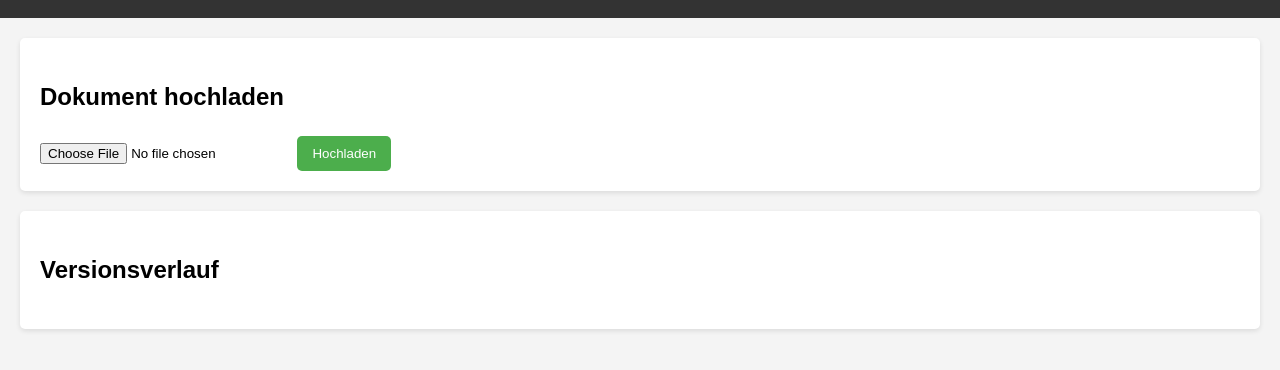
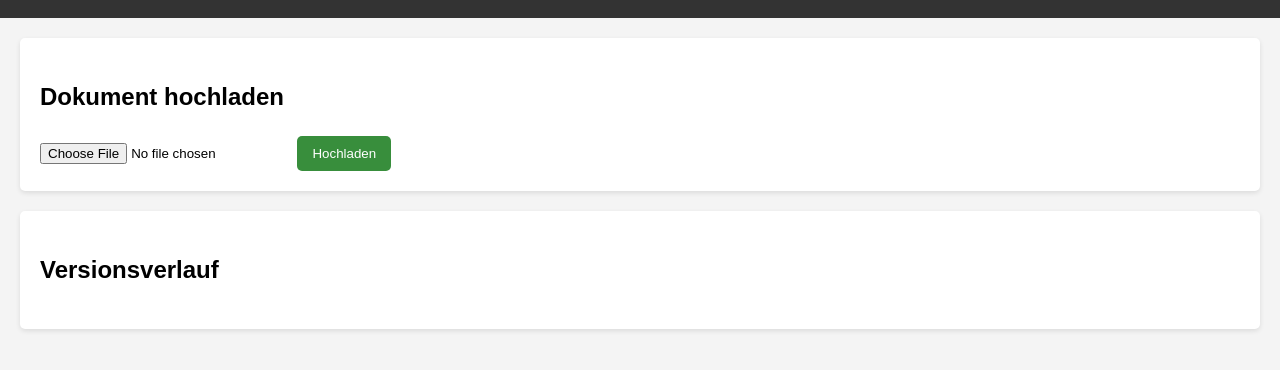
Before and after one commit to weeqeecombe50/dateiversionskontrolle, a plain HTML site: page index.html in a window 1280 px wide. In both pictures the pointer is over the button "Hochladen". Shown: the part 96-466 px from the top of the page. Drawn offline with Linux system fonts and the light colour scheme.

Commit message:
Update button hover color for better accessibility

```diff
--- a/styles.css
+++ b/styles.css
@@ -35,5 +35,5 @@ button {
 }
 
 button:hover {
-    background-color: #4cae4c;
+    background-color: #388e3c; /* Improved hover color for accessibility */
 }
```
